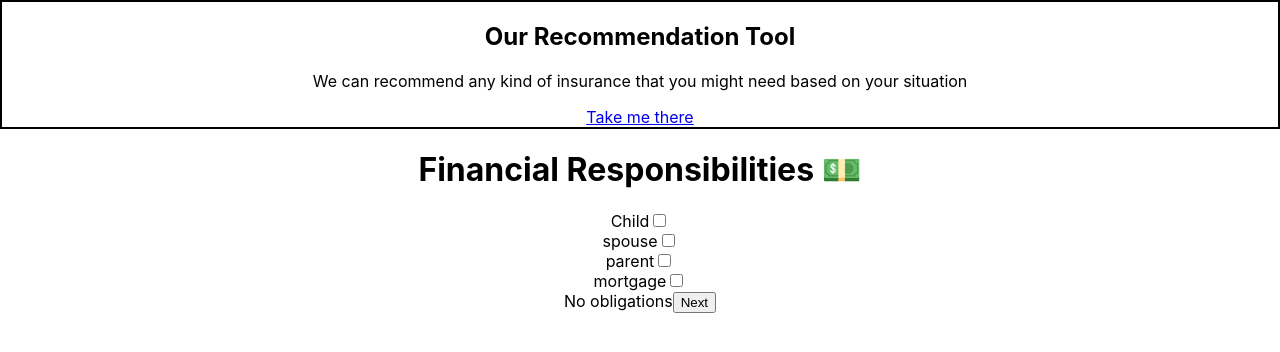
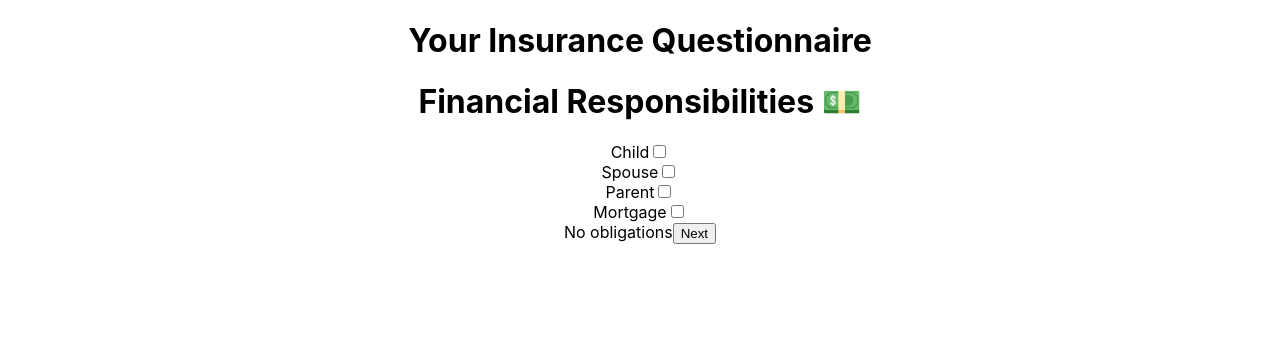
Before and after one commit to vincenthanguk/feather, a React (Create React App) app: page /questionnaire/financial-responsibilities in a window 1280 px wide. Shown: the top 352 px of the page. Built offline with nearby package versions, Linux system fonts and the light colour scheme.

Commit message:
reworked questionnaire with hooks

```diff
--- a/src/App.js
+++ b/src/App.js
@@ -1,31 +1,44 @@
+import React, { useState } from 'react';
+import Questionnaire from './components/Questionnaire';
 import { Route, Switch } from 'react-router-dom';
-import Questionnaire from './components/Questionnaire';
 import YearOfBirth from './components/YearOfBirth';
 import FinancialRes from './components/FinancialRes';
 import HomeSituation from './components/HomeSituation';
 import EmploymentStatus from './components/EmploymentStatus';
 import Income from './components/Income';
 import Recommendations from './components/Recommendations';
+
 import './App.css';
 
 function App() {
+  const initialQuestionnaire = {
+    yearOfBirth: null,
+    financialRes: null,
+  };
+
+  const [questionnaire, setQuestionnaire] = useState(initialQuestionnaire);
+
+  const setYearOfBirth = (year) => {
+    setQuestionnaire({ ...questionnaire, yearOfBirth: year });
+  };
+
+  const setFinancialRes = (res) => {
+    setQuestionnaire({ ...questionnaire, financialRes: res });
+  };
+
   return (
     <div className="page-container">
       <div className="App">
-        <Questionnaire />
+        <h1>Your Insurance Questionnaire</h1>
         <Switch>
           <Route exact path="/" component={Questionnaire} />
           <Route exact path="/questionnaire" component={Questionnaire} />
-          <Route
-            exact
-            path="/questionnaire/year-of-birth"
-            component={YearOfBirth}
-          />
-          <Route
-            exact
-            path="/questionnaire/financial-responsibilities"
-            component={FinancialRes}
-          />
+          <Route exact path="/questionnaire/year-of-birth">
+            <YearOfBirth handleSubmit={setYearOfBirth} />
+          </Route>
+          <Route exact path="/questionnaire/financial-responsibilities">
+            <FinancialRes handleSubmit={setFinancialRes} />
+          </Route>
           <Route
             exact
             path="/questionnaire/home-situation"
@@ -37,7 +50,9 @@ function App() {
             component={EmploymentStatus}
           />
           <Route exact path="/questionnaire/income" component={Income} />
-          <Route exact path="/recommendations" component={Recommendations} />
+          <Route exact path="/recommendations">
+            <Recommendations results={questionnaire} />
+          </Route>
         </Switch>
       </div>
     </div>
--- a/src/components/Recommendations.jsx
+++ b/src/components/Recommendations.jsx
@@ -1,20 +1,20 @@
-import React, { Component } from 'react';
+import React from 'react';
 import { Link } from 'react-router-dom';
 
 import './Recommendations.css';
 
-class Recommendations extends Component {
-  render() {
+function Recommendations({ results }) {
   return (
     <div className="Recommendations">
       <h1>Recommendations</h1>
       <h2>Questionnaire Results:</h2>
+      <h3>Year of birth: {results.yearOfBirth}</h3>
       <Link exact to="/questionnaire/year-of-birth">
-          <button>Back to Questionnaire</button>
+        <button>Back to Questionnaire (edit)</button>
       </Link>
+      <button>Submit</button>
     </div>
   );
 }
-}
 
 export default Recommendations;
--- a/src/components/YearOfBirth.jsx
+++ b/src/components/YearOfBirth.jsx
@@ -1,39 +1,21 @@
-import React, { Component } from 'react';
+import React from 'react';
+import useInputState from '../hooks/useInputState';
 import { Link } from 'react-router-dom';
 
-class YearOfBirth extends Component {
-  constructor(props) {
-    super(props);
-    this.state = {
-      value: '',
-    };
-  }
-  handleChange = (evt) => {
-    this.setState({ value: evt.target.value });
-  };
-  handleSubmit = (evt) => {
-    evt.preventDefault();
-    console.log(this.state.value);
-    this.setState({ value: '' });
-  };
+function YearOfBirth({ handleSubmit }) {
+  const [value, handleChange, reset] = useInputState('');
 
-  render() {
   return (
     <div className="YearOfBirth">
       <h1>What's your birth year? 🐣</h1>
-        <form onSubmit={this.handleSubmit}>
-          <input
-            type="text"
-            value={this.state.value}
-            onChange={this.handleChange}
-          />
+      <form onSubmit={() => handleSubmit(value)}>
+        <input type="text" value={value} onChange={handleChange} />
         <Link to="/questionnaire/financial-responsibilities">
-            <button>Next</button>
+          <button onClick={() => handleSubmit(value)}>Next</button>
         </Link>
       </form>
     </div>
   );
 }
-}
 
 export default YearOfBirth;
--- a/src/components/financialRes.jsx
+++ b/src/components/financialRes.jsx
@@ -1,37 +1,62 @@
-import React, { Component } from 'react';
+import React, { useState } from 'react';
 import { Link } from 'react-router-dom';
 import './FinancialRes.css';
 
-class FinancialRes extends Component {
-  render() {
+function FinancialRes({ handleSubmit }) {
+  const checkboxItems = [
+    {
+      value: 'child',
+      isChecked: false,
+    },
+    {
+      value: 'spouse',
+      isChecked: false,
+    },
+    {
+      value: 'parent',
+      isChecked: false,
+    },
+    {
+      value: 'mortgage',
+      isChecked: false,
+    },
+  ];
+
+  const [value, setValue] = useState(checkboxItems);
+
+  const handleChange = (e) => {
+    const item = e.target.name;
+    const isChecked = e.target.checked;
+    const newState = value.map((i) => {
+      if (i.value === item) i.isChecked = isChecked;
+      return i;
+    });
+    setValue(newState);
+  };
+
+  const checkBoxes = value.map((item) => {
+    return (
+      <div key={item.value} className="checkbox">
+        <label htmlFor={item.value}>
+          {`${item.value[0].toUpperCase()}${item.value.slice(1)}`}
+        </label>
+        <input name={item.value} type="checkbox" onChange={handleChange} />
+      </div>
+    );
+  });
+
   return (
     <div className="FinancialRes">
       <h1>Financial Responsibilities 💵</h1>
-        <form>
-          <div className="checkbox">
-            <label htmlFor="child">Child</label>
-            <input name="child" type="checkbox" value="asd" />
-          </div>
-          <div className="checkbox">
-            <label htmlFor="spouse">spouse</label>
-            <input name="spouse" type="checkbox" value="asd" />
-          </div>
-          <div className="checkbox">
-            <label htmlFor="parent">parent</label>
-            <input name="parent" type="checkbox" value="asd" />
-          </div>
-          <div className="checkbox">
-            <label htmlFor="mortgage">mortgage</label>
-            <input name="mortgage" type="checkbox" value="asd" />
-          </div>
+      <form onSubmit={() => handleSubmit(value)}>
+        {checkBoxes}
         <span>No obligations</span>
         <Link to="/questionnaire/home-situation">
-            <button>Next</button>
+          <button onClick={() => handleSubmit(value)}>Next</button>
         </Link>
       </form>
     </div>
   );
 }
-}
 
 export default FinancialRes;
--- /dev/null
+++ b/src/hooks/useInputState.jsx
@@ -0,0 +1,16 @@
+import { useState } from 'react';
+
+function useInputState(initialVal) {
+  const [value, setValue] = useState(initialVal);
+  const handleChange = (e) => {
+    setValue(e.target.value);
+  };
+  const reset = () => {
+    setValue('');
+  };
+  return [value, handleChange, reset];
+}
+
+// const [age, handleAgeChange, resetAge] = useInputState('')
+
+export default useInputState;
```
Also changed, not shown: src/components/HookTest.jsx (added, +33 -0 lines), src/components/useEffect.jsx (added, +18 -0 lines), 1 other file (tests, documents, lock files or other folders). Lines whose indentation alone changed are shown as unchanged.
